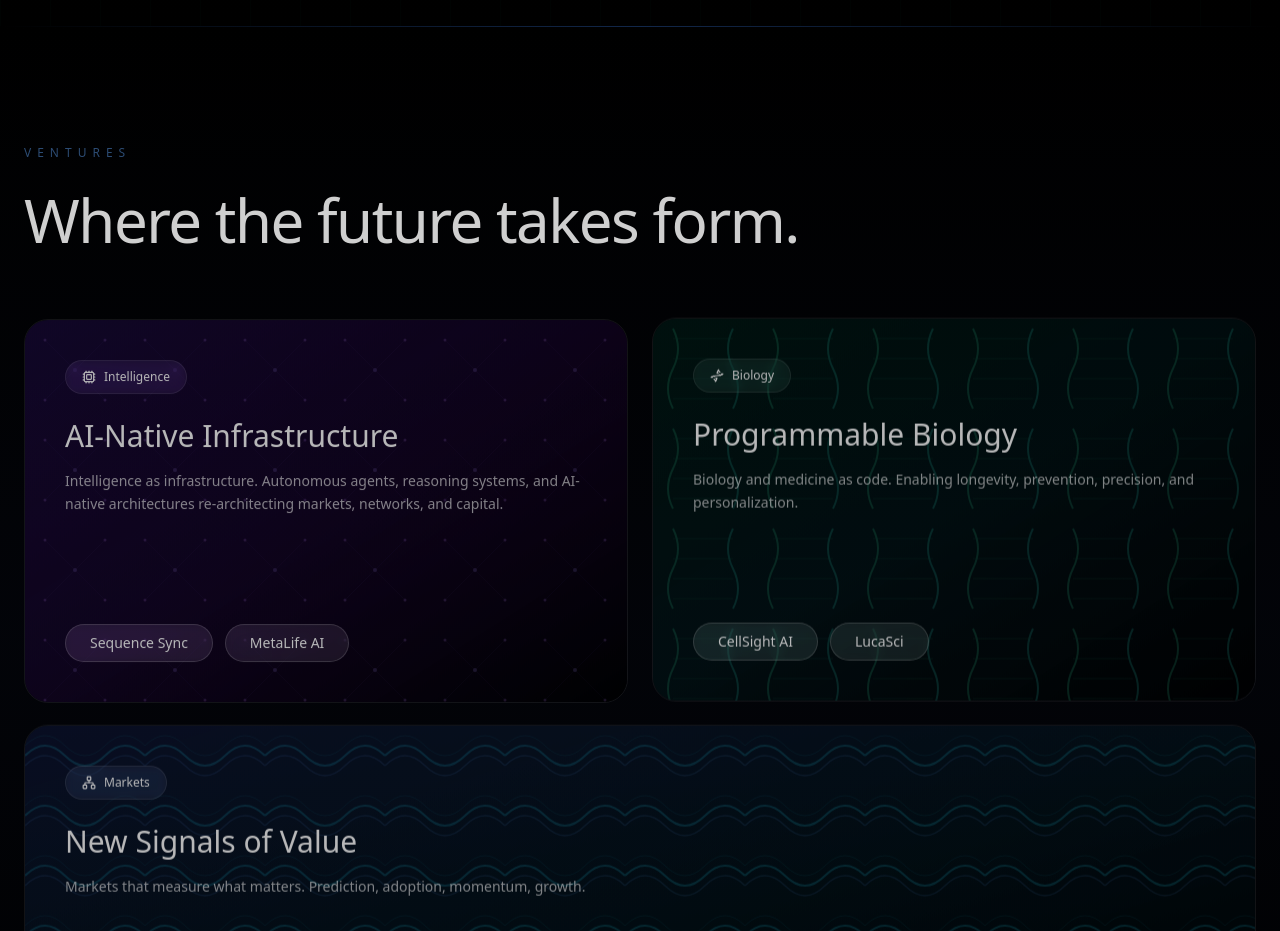
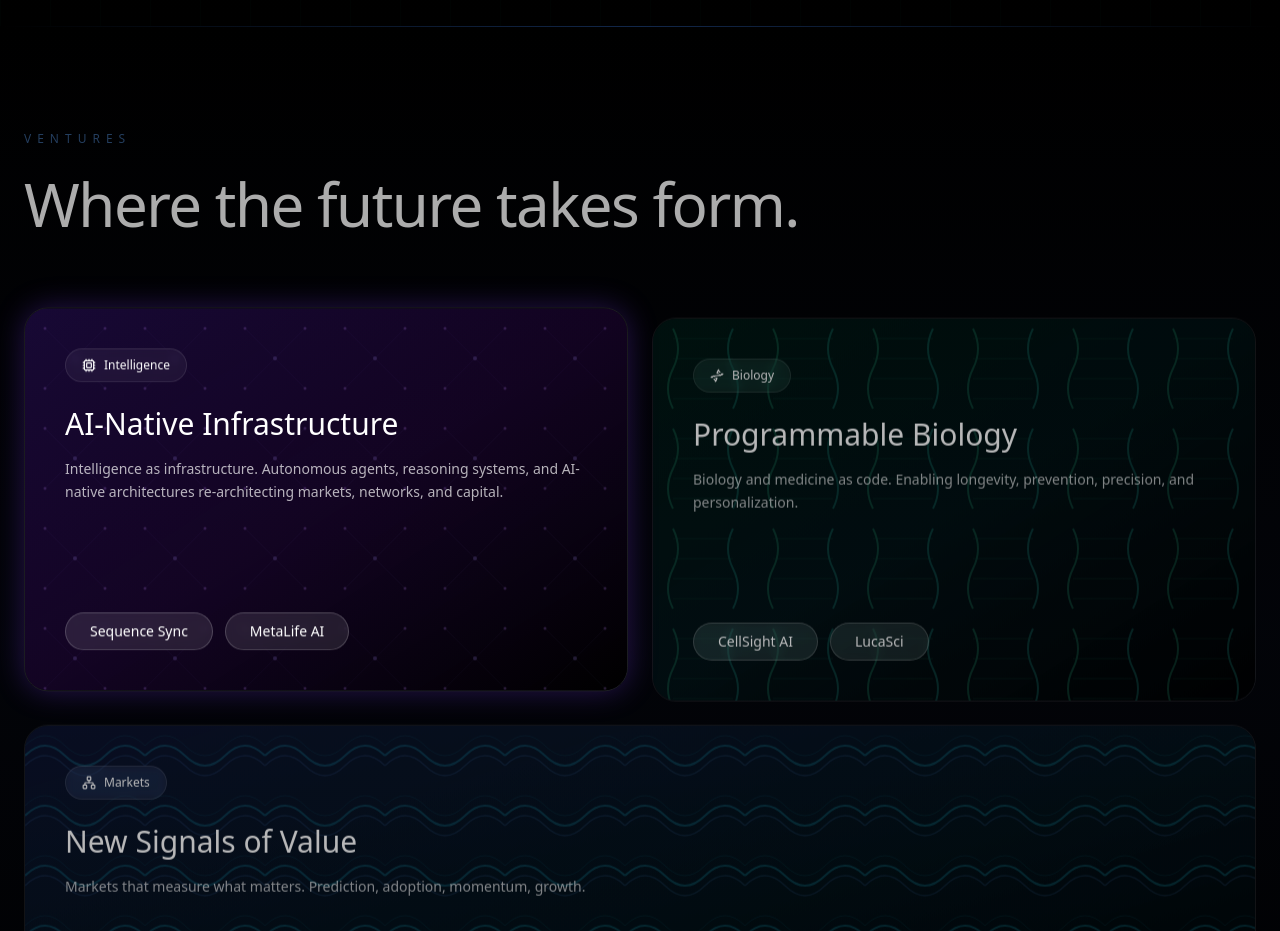
Before and after one commit to anigsi42/ab-plus-ventures, a React (Create React App) app: page / in a window 1280 px wide. Shown: the part 4100-5031 px from the top of the page. Built offline with nearby package versions, Linux system fonts and the light colour scheme.

Commit message:
Add parallax effects to all sections + auto-highlight all cards

```diff
--- a/src/App.js
+++ b/src/App.js
@@ -812,8 +812,8 @@ const ABPlusVentures = () => {
           <div
             className="text-xs tracking-[0.3em] sm:tracking-[0.5em] text-blue-400/60 uppercase mb-6 sm:mb-8 font-light parallax-text"
             style={{
-              transform: `translateY(${(sectionProgress.ventures || 0) * -20}px)`,
-              opacity: Math.max(0.3, 1 - (sectionProgress.ventures || 0) * 0.5)
+              transform: `translateY(${(sectionProgress.ventures || 0) * -50}px)`,
+              opacity: Math.max(0.2, 1 - (sectionProgress.ventures || 0) * 0.8)
             }}
           >
             Ventures
@@ -821,8 +821,8 @@ const ABPlusVentures = () => {
           <h2
             className="text-4xl sm:text-5xl lg:text-6xl font-extralight tracking-tight mb-12 sm:mb-16 parallax-text"
             style={{
-              transform: `translateY(${(sectionProgress.ventures || 0) * -25}px)`,
-              opacity: Math.max(0.5, 1 - (sectionProgress.ventures || 0) * 0.4)
+              transform: `translateY(${(sectionProgress.ventures || 0) * -60}px)`,
+              opacity: Math.max(0.3, 1 - (sectionProgress.ventures || 0) * 0.7)
             }}
           >
             Where the future takes form.
@@ -831,10 +831,11 @@ const ABPlusVentures = () => {
           <div className="grid grid-cols-1 lg:grid-cols-2 gap-4 sm:gap-6">
             {/* AI-Native Infrastructure */}
             <div
-              className="group relative h-80 sm:h-96 rounded-3xl overflow-hidden border border-white/10 hover:border-white/20 transition-all parallax-text"
+              data-card="venture-ai"
+              className={`group relative h-80 sm:h-96 rounded-3xl overflow-hidden border border-white/10 hover:border-white/20 transition-all parallax-text ${visibleCards.has('venture-ai') ? 'card-visible card-glow' : 'card-enter'}`}
               style={{
-                transform: `translateY(${(sectionProgress.ventures || 0) * -15}px)`,
-                opacity: Math.max(0.5, 1 - (sectionProgress.ventures || 0) * 0.6)
+                transform: `translateY(${(sectionProgress.ventures || 0) * -40}px)`,
+                transitionDelay: '0ms'
               }}
             >
               <div className="absolute inset-0 bg-gradient-to-br from-violet-950/50 via-purple-950/30 to-black" />
```
